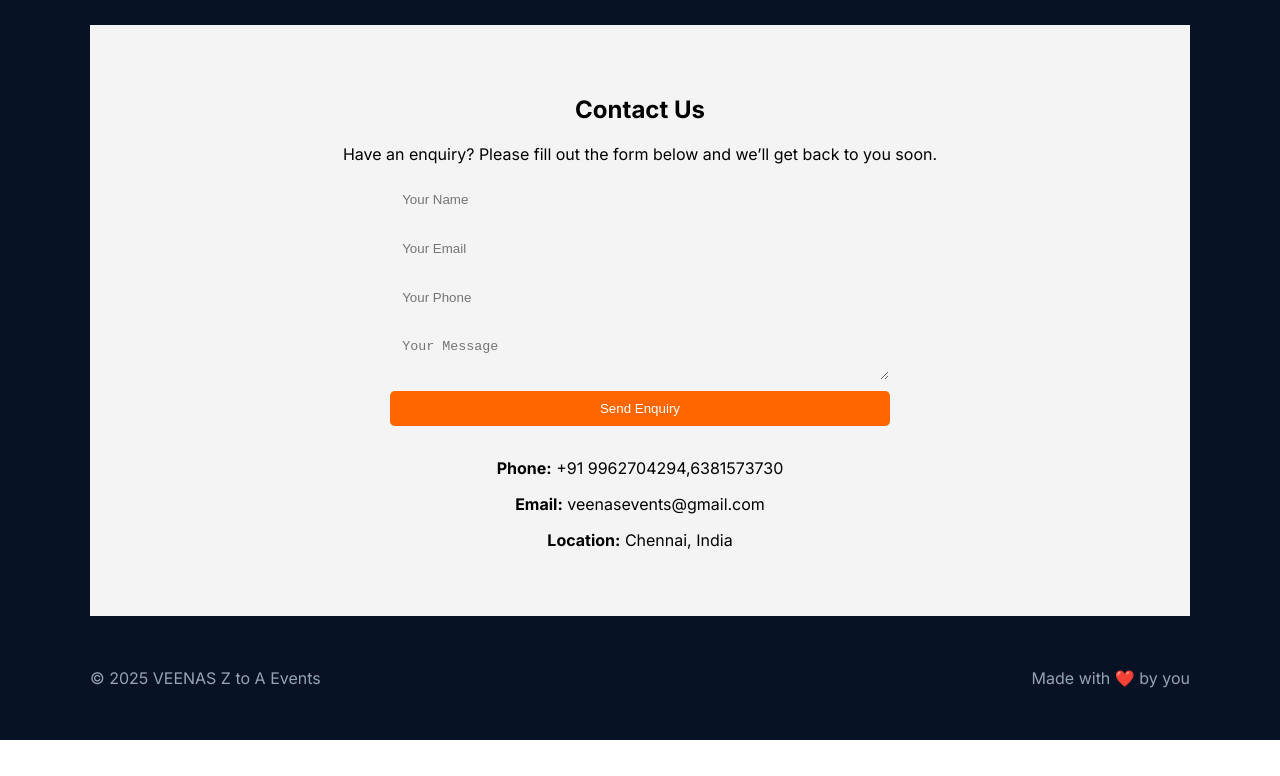
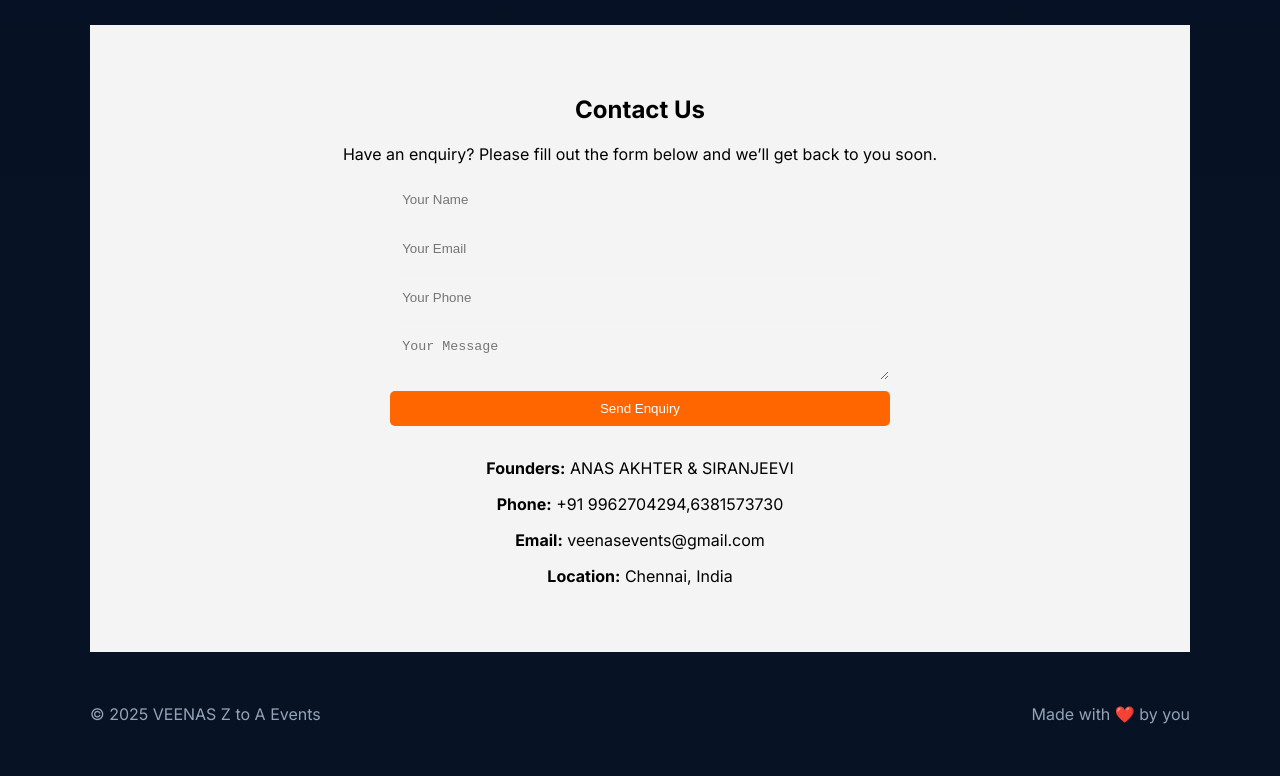
Before and after one commit to veenasevents/VEENAS-EVENTS-WEBSITE, a plain HTML site: page index.html in a window 1280 px wide. Shown: the part 1344-2120 px from the top of the page. Before the commit the page ends 2084 px from the top, so only its background shows below. Drawn offline with Linux system fonts and the light colour scheme.

Commit message:
Update index.html

```diff
--- a/index.html
+++ b/index.html
@@ -123,6 +123,7 @@
         <button type="submit" style="background:#ff6600;color:#fff;padding:10px 20px;border:none;border-radius:5px;cursor:pointer;">Send Enquiry</button>
       </form>
       <div style="margin-top:2rem;">
+        <p><strong>Founders:</strong> ANAS AKHTER & SIRANJEEVI </p>
         <p><strong>Phone:</strong> +91 9962704294,6381573730</p>
         <p><strong>Email:</strong> veenasevents@gmail.com</p>
         <p><strong>Location:</strong> Chennai, India</p>
```
